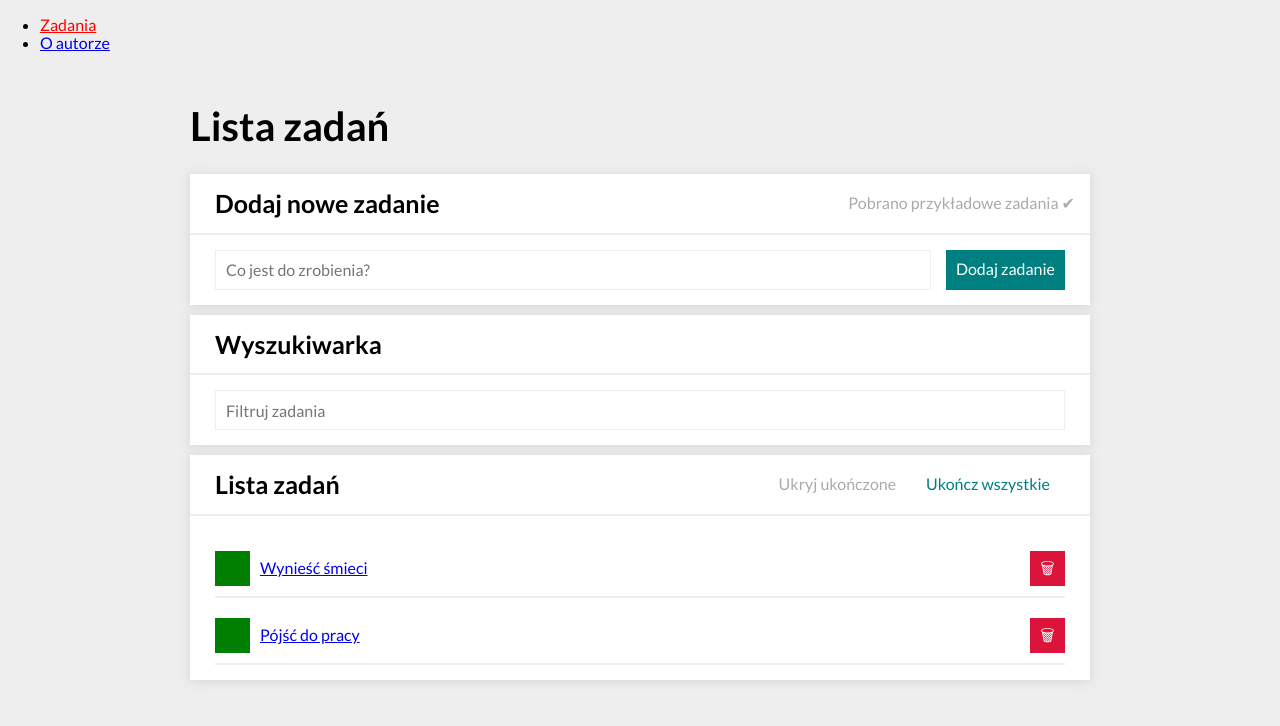
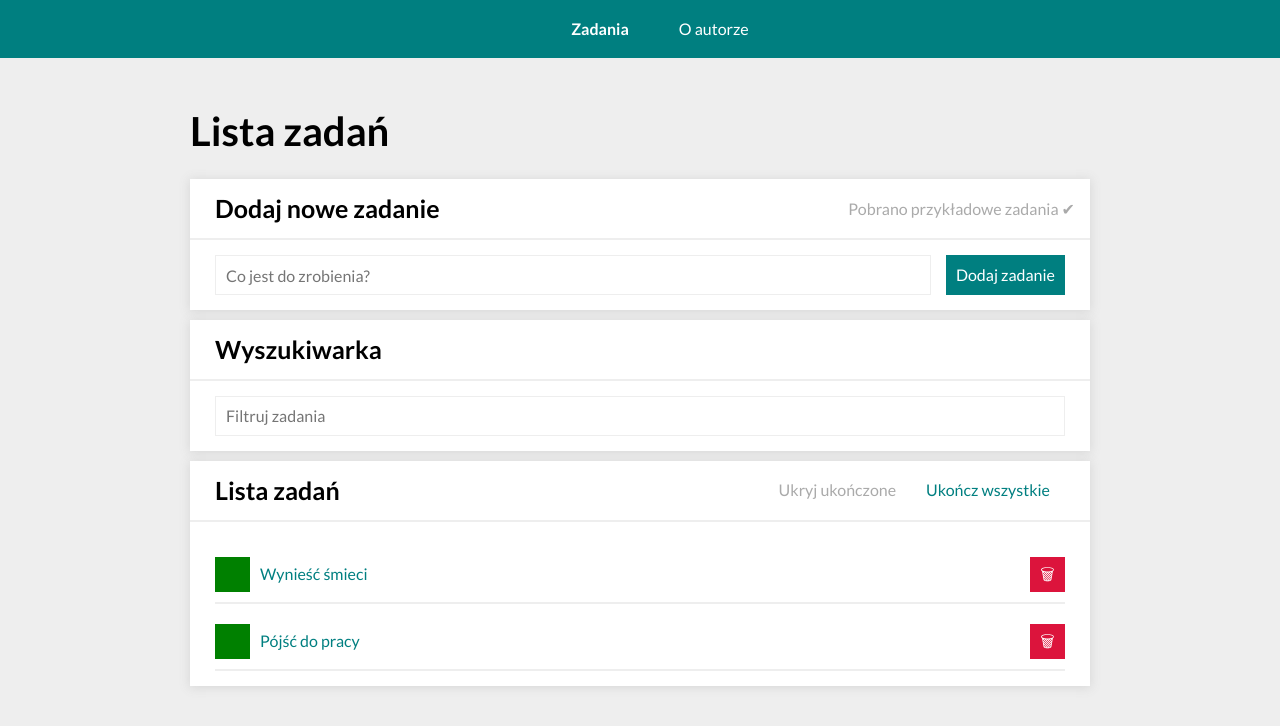
Before and after one commit to pkruczek22/to-do-list-react, a React (Create React App) app: page /zadania in a window 1280 px wide. Both pictures are taken after a click on the button "Pobierz przykładowe zadania". Shown: the top 726 px of the page. Built offline with nearby package versions, Linux system fonts and the light colour scheme.

Commit message:
change styles for nav and links

```diff
--- a/src/App.js
+++ b/src/App.js
@@ -2,16 +2,16 @@ import { BrowserRouter, Redirect, Route, Switch } from "react-router-dom/cjs/rea
 import TasksPage from "./features/tasks/TasksPage";
 import TaskPage from "./features/tasks/TaskPage";
 import Author from "./features/author/AuthorPage";
-import { StyledNavLink } from "./styled";
+import { Nav, NavList, StyledNavLink } from "./styled";
 
 const App = () => (
   <BrowserRouter basename="/to-do-list-react">
-    <nav>
-      <ul>
+    <Nav>
+      <NavList>
         <li><StyledNavLink to="/zadania" >Zadania</StyledNavLink></li>
         <li><StyledNavLink to="/o-autorze">O autorze</StyledNavLink></li>
-      </ul>
-    </nav>
+      </NavList>
+    </Nav>
     <Switch>
       <Route path="/zadania/:id" >
         <TaskPage />
--- a/src/features/tasks/TasksPage/TasksList/index.js
+++ b/src/features/tasks/TasksPage/TasksList/index.js
@@ -1,6 +1,6 @@
-import { Link, useLocation } from "react-router-dom/cjs/react-router-dom.min";
+import { useLocation } from "react-router-dom/cjs/react-router-dom.min";
 import { removeTask, selectHideDone, selectTasksByQuery, toggleTaskDone } from "../../tasksSlice";
-import { List, Item, Content, Button } from "./styled";
+import { List, Item, Content, Button, StyledLink } from "./styled";
 import { useSelector, useDispatch } from "react-redux";
 
 const TasksList = () => {
@@ -23,7 +23,7 @@ const TasksList = () => {
             {task.done ? "✔" : ""}
           </Button>
           <Content $done={task.done}>
-            <Link to={`/zadania/${task.id}`}>{task.content}</Link>
+            <StyledLink to={`/zadania/${task.id}`}>{task.content}</StyledLink>
           </Content>
           <Button
             $deleteTask
--- a/src/features/tasks/TasksPage/TasksList/styled.js
+++ b/src/features/tasks/TasksPage/TasksList/styled.js
@@ -1,3 +1,4 @@
+import { Link } from "react-router-dom/cjs/react-router-dom.min";
 import { styled, css } from "styled-components";
 
 export const List = styled.ul`
@@ -63,3 +64,21 @@ export const Button = styled.button`
         }
     `}
 `
+
+export const StyledLink = styled(Link)`
+    color: ${({theme}) => theme.colors.primary.default};
+    text-decoration: none;
+
+
+    &:visited {
+        color: ${({theme}) => theme.colors.primary.default};
+    }
+
+    &:hover {
+        color: ${({theme}) => theme.colors.primary.hover};
+    }
+
+    &:active {
+        color: ${({theme}) => theme.colors.primary.active};
+    }
+`
--- a/src/styled.js
+++ b/src/styled.js
@@ -1,8 +1,25 @@
 import { NavLink } from "react-router-dom/cjs/react-router-dom.min";
 import styled from "styled-components";
 
+export const Nav = styled.nav`
+    background-color: ${({theme}) => theme.colors.primary.default};
+    padding: 20px;
+    justify-items: center;
+`
+
+export const NavList = styled.ul`
+    margin: 0;
+    list-style-type: none;
+    display: flex;
+    gap: 50px;
+`
+
 export const StyledNavLink = styled(NavLink)`
+    color: white;
+    font-size:16px;
+    text-decoration: none;
+
     &.active {
-        color: red;
+        font-weight: 600;
     }
 `
```
